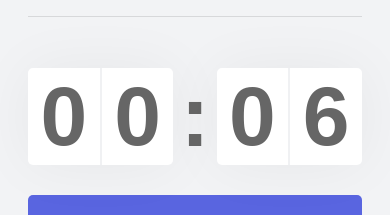
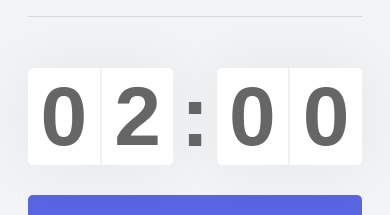
Before and after one commit to GustavoFSProg/moveit-next-2.0, a Next.js app: page / in a window 390 px wide. Shown: the part 205-420 px from the top of the page. Built offline with nearby package versions, Linux system fonts and the light colour scheme.

Commit message:
mobileFinalizaso

```diff
--- a/src/contexts/CountdownContext.tsx
+++ b/src/contexts/CountdownContext.tsx
@@ -29,8 +29,8 @@ export const CountdownContext = createContext({} as CountownContextData)
 export function CountdownProvider({ children }: CountownProviderProps) {
   const { StartNewChallenge } = useContext(ChallengesContext)
 
-  const [time, setTime] = useState(0.1 * 60)
-  // const [time, setTime] = useState(1 * 60)
+  // const [time, setTime] = useState(0.1 * 60)
+  const [time, setTime] = useState(2 * 60)
   // const [time, setTime] = useState(25 * 60)
   const [isActive, setIsActive] = useState(false)
   const [hasFinished, setHasFinished] = useState(false)
@@ -47,7 +47,7 @@ export function CountdownProvider({ children }: CountownProviderProps) {
     setIsActive(false)
     setHasFinished(false)
 
-    setTime(0.1 * 60)
+    setTime(2 * 60)
   }
 
   useEffect(() => {
```
